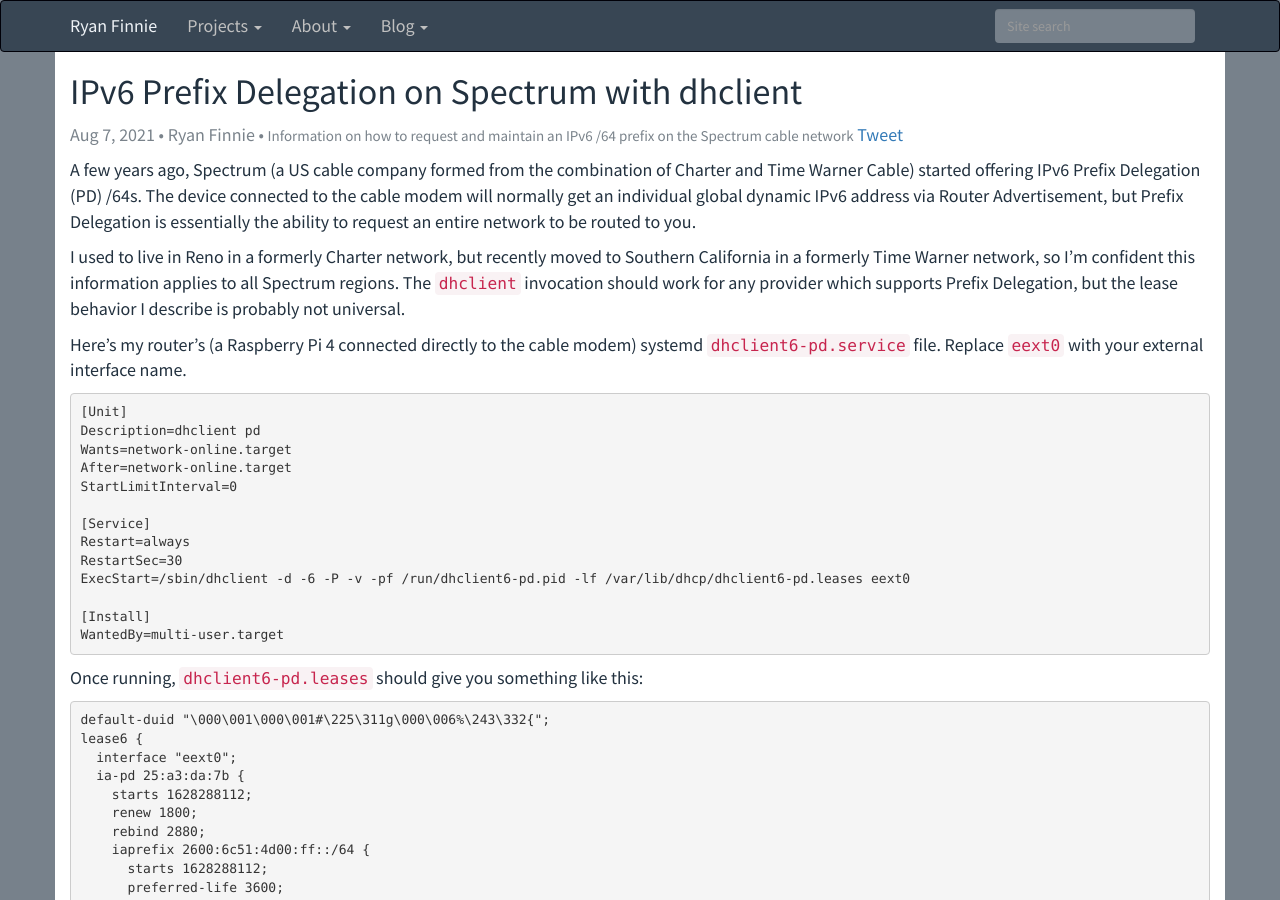
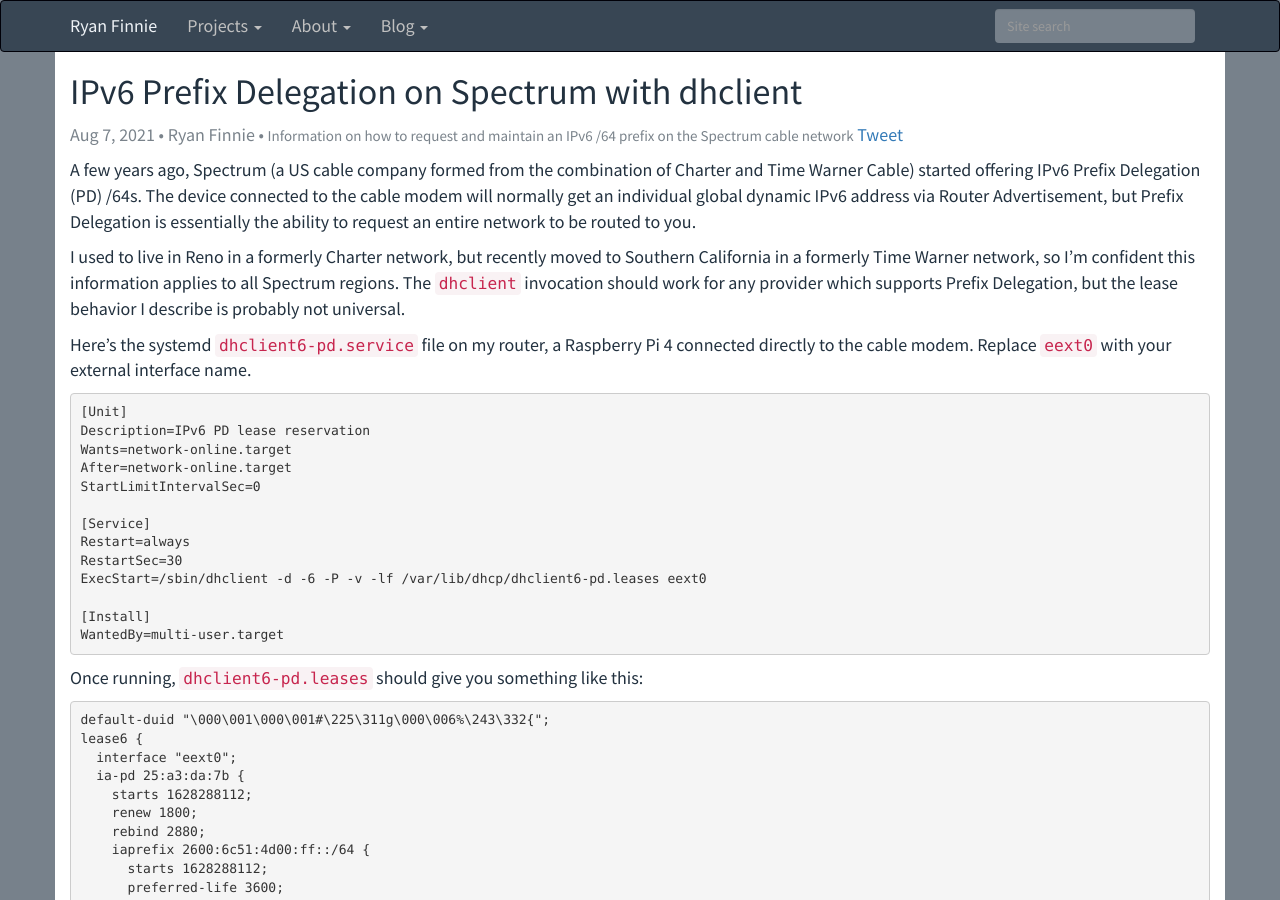
Before and after one commit to rfinnie/jekyll-finnie, a Jekyll site: the page built from _posts/2021-08-07-ipv6-prefix-delegation-on-spectrum-with-dhclient.md, in a window 1280 px wide and 900 px high. Built offline with Jekyll 4.4.1, drawn with Linux system fonts in a browser that asks for light colours; nearby versions of some CDN libraries; comment, search, counter and statistics services are not loaded.

Commit message:
Minor fixes

````diff
--- a/_posts/2021-08-07-ipv6-prefix-delegation-on-spectrum-with-dhclient.md
+++ b/_posts/2021-08-07-ipv6-prefix-delegation-on-spectrum-with-dhclient.md
@@ -9,18 +9,18 @@
 
 I used to live in Reno in a formerly Charter network, but recently moved to Southern California in a formerly Time Warner network, so I'm confident this information applies to all Spectrum regions.  The `dhclient` invocation should work for any provider which supports Prefix Delegation, but the lease behavior I describe is probably not universal.
 
-Here's my router's (a Raspberry Pi 4 connected directly to the cable modem) systemd `dhclient6-pd.service` file.  Replace `eext0` with your external interface name.
+Here's the systemd `dhclient6-pd.service` file on my router, a Raspberry Pi 4 connected directly to the cable modem.  Replace `eext0` with your external interface name.
 ```systemd
 [Unit]
-Description=dhclient pd
+Description=IPv6 PD lease reservation
 Wants=network-online.target
 After=network-online.target
-StartLimitInterval=0
+StartLimitIntervalSec=0
 
 [Service]
 Restart=always
 RestartSec=30
-ExecStart=/sbin/dhclient -d -6 -P -v -pf /run/dhclient6-pd.pid -lf /var/lib/dhcp/dhclient6-pd.leases eext0
+ExecStart=/sbin/dhclient -d -6 -P -v -lf /var/lib/dhcp/dhclient6-pd.leases eext0
 
 [Install]
 WantedBy=multi-user.target
````
